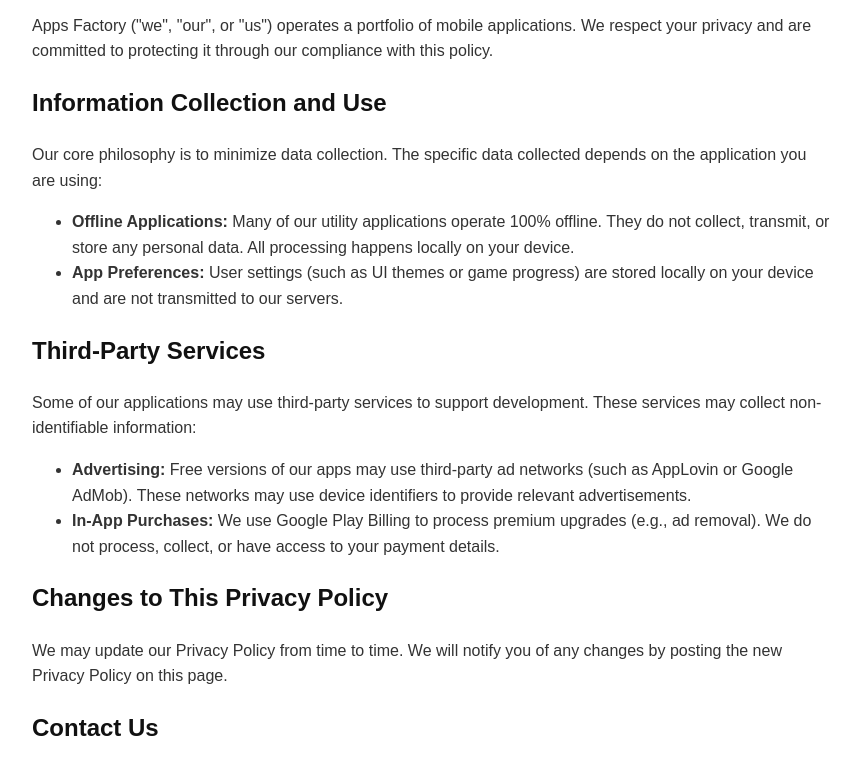
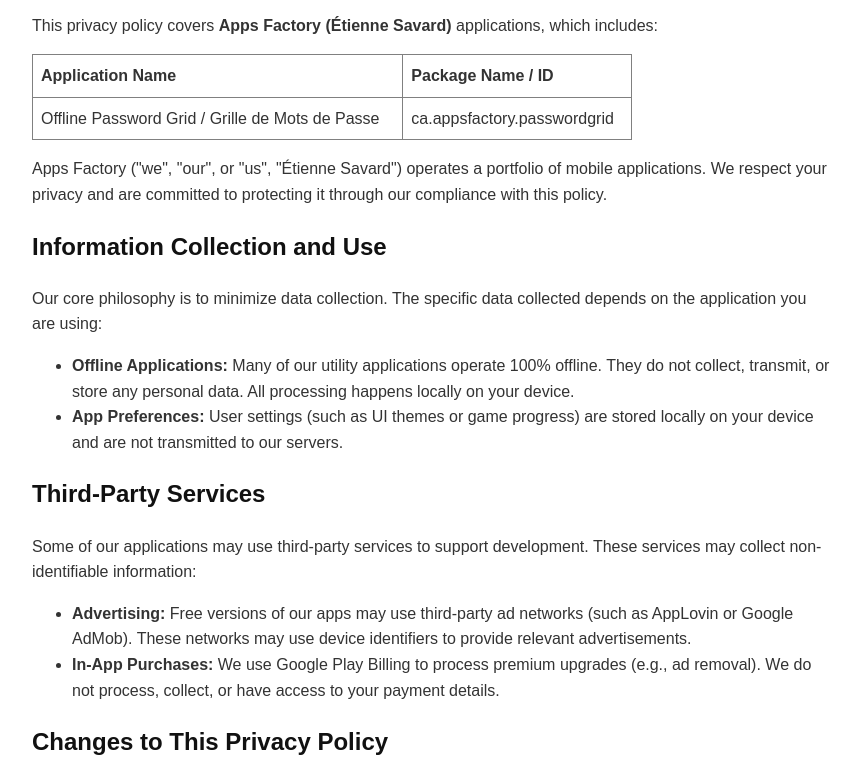
Before and after one commit to esavard/apps-factory-website, a plain HTML site: page privacy.html in a window 1280 px wide. Shown: the part 155-919 px from the top of the page, without its empty margins (208-1066 px from the left). Drawn offline with Linux system fonts and the light colour scheme.

Commit message:
Update privacy policy with header and application details
Added header section with privacy policy details and application information.

```diff
--- a/privacy.html
+++ b/privacy.html
@@ -10,10 +10,28 @@
     </style>
 </head>
 <body>
+    <p><strong>Last updated:</strong> February 2026</p>
+    <header>
     <h1>Privacy Policy</h1>
-    <p><strong>Last updated:</strong> February 2026</p>
+    <p>This privacy policy covers <strong>Apps Factory (Étienne Savard)</strong> applications, which includes:</p>
 
-    <p>Apps Factory ("we", "our", or "us") operates a portfolio of mobile applications. We respect your privacy and are committed to protecting it through our compliance with this policy.</p>
+    <table border="1" style="border-collapse: collapse; width: 100%; max-width: 600px; text-align: left;">
+        <thead>
+            <tr>
+                <th style="padding: 8px;">Application Name</th>
+                <th style="padding: 8px;">Package Name / ID</th>
+            </tr>
+        </thead>
+        <tbody>
+            <tr>
+                <td style="padding: 8px;">Offline Password Grid / Grille de Mots de Passe</td>
+                <td style="padding: 8px;">ca.appsfactory.passwordgrid</td>
+            </tr>
+            </tbody>
+    </table>
+</header>
+
+    <p>Apps Factory ("we", "our", or "us", "Étienne Savard") operates a portfolio of mobile applications. We respect your privacy and are committed to protecting it through our compliance with this policy.</p>
 
     <h2>Information Collection and Use</h2>
     <p>Our core philosophy is to minimize data collection. The specific data collected depends on the application you are using:</p>
```
